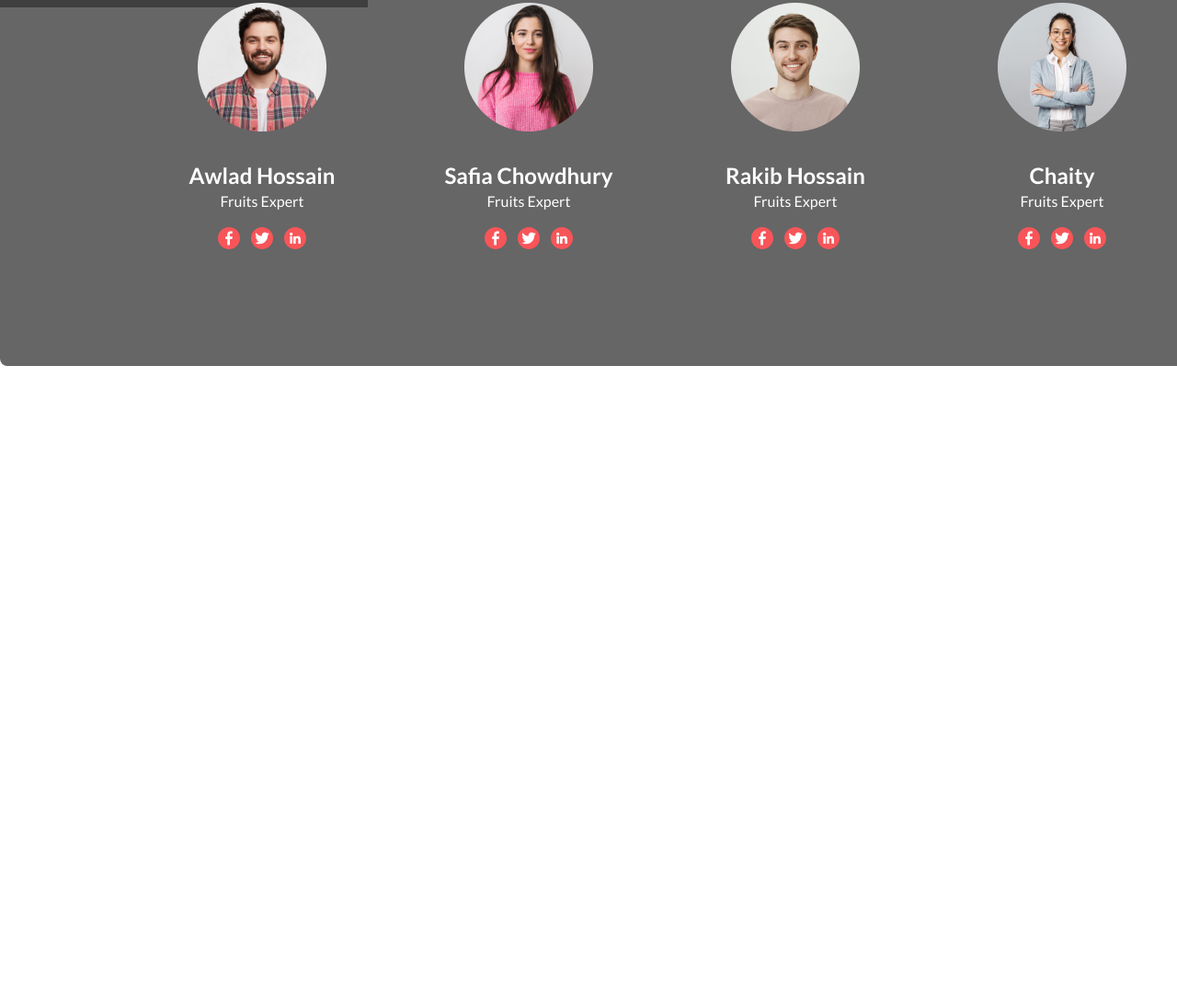
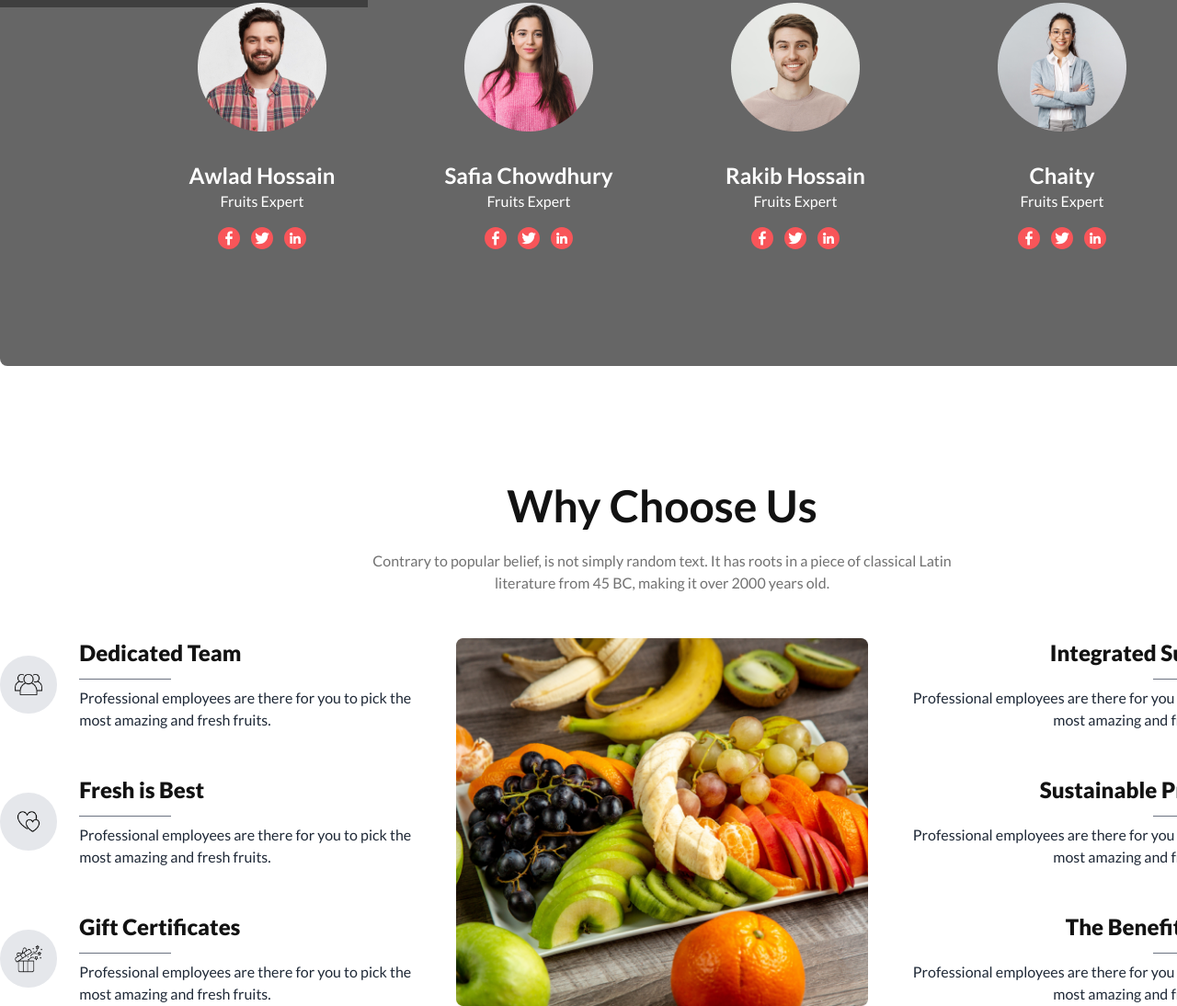
Before and after one commit to syedashiqbd/Fruit-Brust-Assignment-3-by-Ashiq, a plain HTML site: page index.html in a window 1280 px wide. Shown: the part 2698-3792 px from the top of the page at 92% size. Before the commit the page ends 3096 px from the top, so only its background shows below. Drawn offline with nearby package versions, Linux system fonts and the light colour scheme; grey boxes are pictures that could not be loaded.

Commit message:
choose us done for  mobile devices

```diff
--- a/index.html
+++ b/index.html
@@ -94,7 +94,7 @@
       <!-- Nav bar end -->
 
       <!-- Banner Start -->
-      <div class="lg:w-[1440px] w-[385px] font-lato mx-auto">
+      <div class="lg:w-[1440px] w-[375px] font-lato mx-auto">
         <!-- carousel area -->
         <div class="carousel">
           <!-- Slide 1 -->
@@ -303,7 +303,7 @@
       <section class="wrapper font-lato lg:mx-auto">
         <!-- top section of deal -->
         <div
-          class="w-[385px] lg:w-full mx-auto p-5 lg:p-0 lg:flex lg:justify-between lg:items-center"
+          class="w-[375px] lg:w-full mx-auto p-5 lg:p-0 lg:flex lg:justify-between lg:items-center"
         >
           <!-- left information -->
           <div class="text-center lg:text-left">
@@ -533,7 +533,7 @@
       <!-- deal of the day section end -->
 
       <!-- team section start -->
-      <section class="lg:w-[1440px] w-[385px] font-lato mx-auto mt-10 lg:mt-32">
+      <section class="lg:w-[1440px] w-[375px] font-lato mx-auto mt-10 lg:mt-32">
         <div class="relative lg:h-[690px] h-[1340px]">
           <img src="./images/team.png" class="hidden lg:block" />
           <img
@@ -926,22 +926,28 @@
       <!-- team section end -->
 
       <!-- choose us section start -->
-      <section class="wrapper font-lato lg:mx-auto mt-32 hidden">
+      <section class="lg:w-[1440px] w-[375px] font-lato mx-auto lg:mt-32 mt-10">
         <!-- choose us top info -->
-        <div class="text-center">
-          <h2 class="text-[#121212] text-5xl font-bold">Why Choose Us</h2>
-          <p class="text-[#12121299] text-base font-medium mt-6 mb-12">
+        <div class="text-center lg:p-0">
+          <h2 class="text-[#121212] lg:text-5xl text-2xl font-bold">
+            Why Choose Us
+          </h2>
+          <p
+            class="text-[#12121299] lg:text-base text-sm font-medium lg:mt-6 lg:mb-12 mt-3 mb-3 px-5 lg:w-1/2 lg:mx-auto"
+          >
             Contrary to popular belief, is not simply random text. It has roots
-            in a piece of classical <br />
-            Latin literature from 45 BC, making it over 2000 years old.
+            in a piece of classical Latin literature from 45 BC, making it over
+            2000 years old.
           </p>
         </div>
         <!-- choose us 3 column -->
-        <div class="mt-12 grid lg:grid-cols-3 gap-12">
+        <div class="lg:mt-12 mt-6 grid lg:grid-cols-3 gap-12">
           <!-- 1st column -->
-          <div class="left">
+          <div class="left order-2 lg:order-none">
             <!-- 1st card -->
-            <div class="flex items-start gap-6">
+            <div
+              class="flex gap-6 lg:flex-row flex-col items-center text-center lg:text-left"
+            >
               <div class="card_icon p-4 bg-gray-200 rounded-full">
                 <img src="./images/dedicatedteam.png" alt="" srcset="" />
               </div>
@@ -949,15 +955,19 @@
                 <h2 class="text-[#121212] text-2xl font-extrabold">
                   Dedicated Team
                 </h2>
-                <div class="w-[100px] h-[1px] bg-gray-500 mt-3 mb-2"></div>
-                <p>
+                <div
+                  class="w-[100px] h-[1px] bg-gray-500 mt-3 mb-2 mx-auto lg:mx-0"
+                ></div>
+                <p class="mb-10 lg:mb-0">
                   Professional employees are there for you to pick the most
                   amazing and fresh fruits.
                 </p>
               </div>
             </div>
             <!-- 2nd card -->
-            <div class="flex items-start gap-6 mt-12 mb-12">
+            <div
+              class="flex gap-6 lg:flex-row flex-col items-center text-center lg:text-left lg:my-12"
+            >
               <div class="card_icon p-4 bg-gray-200 rounded-full">
                 <img src="./images/fresh.png" alt="" srcset="" />
               </div>
@@ -965,15 +975,19 @@
                 <h2 class="text-[#121212] text-2xl font-extrabold">
                   Fresh is Best
                 </h2>
-                <div class="w-[100px] h-[1px] bg-gray-500 mt-3 mb-2"></div>
-                <p>
+                <div
+                  class="w-[100px] h-[1px] bg-gray-500 mt-3 mb-2 mx-auto lg:mx-0"
+                ></div>
+                <p class="mb-10 lg:mb-0">
                   Professional employees are there for you to pick the most
                   amazing and fresh fruits.
                 </p>
               </div>
             </div>
             <!-- 3rd card -->
-            <div class="flex items-start gap-6">
+            <div
+              class="flex gap-6 lg:flex-row flex-col items-center text-center lg:text-left"
+            >
               <div class="card_icon p-4 bg-gray-200 rounded-full">
                 <img src="./images/gift.png" alt="" srcset="" />
               </div>
@@ -981,8 +995,10 @@
                 <h2 class="text-[#121212] text-2xl font-extrabold">
                   Gift Certificates
                 </h2>
-                <div class="w-[100px] h-[1px] bg-gray-500 mt-3 mb-2"></div>
-                <p>
+                <div
+                  class="w-[100px] h-[1px] bg-gray-500 mt-3 mb-2 mx-auto lg:mx-0"
+                ></div>
+                <p class="lg:mb-0">
                   Professional employees are there for you to pick the most
                   amazing and fresh fruits.
                 </p>
@@ -991,61 +1007,63 @@
           </div>
 
           <!-- 2nd column -->
-          <div class="middle flex items-center">
+          <div class="middle flex items-center order-1 lg:order-none">
             <img src="./images/whychoose1.png" alt="" srcset="" />
           </div>
 
           <!-- 3rd column -->
-          <div class="right text-right">
+          <div class="text-right order-3 lg:order-none">
             <!-- 1st card -->
-            <div class="flex flex-row-reverse items-start gap-6">
+            <div
+              class="flex gap-6 lg:flex-row-reverse flex-col items-center text-center lg:text-right"
+            >
               <div class="card_icon p-4 bg-gray-200 rounded-full">
                 <img src="./images/supplier.png" alt="" srcset="" />
               </div>
-              <div class="card_text">
+
+              <div class="card_text flex flex-col items-center lg:items-end">
                 <h2 class="text-[#121212] text-2xl font-extrabold">
                   Integrated Supplier
                 </h2>
-                <div
-                  class="ml-auto w-[100px] h-[1px] bg-gray-500 mt-3 mb-2"
-                ></div>
-                <p>
+
+                <div class="w-[100px] h-[1px] bg-gray-500 mt-3 mb-2"></div>
+                <p class="mb-10 lg:mb-0">
                   Professional employees are there for you to pick the most
                   amazing and fresh fruits.
                 </p>
               </div>
             </div>
             <!-- 2nd card -->
-            <div class="flex flex-row-reverse items-start gap-6 mt-12 mb-12">
+            <div
+              class="flex gap-6 lg:flex-row-reverse flex-col items-center text-center lg:text-right lg:mt-12 lg:mb-12"
+            >
               <div class="card_icon p-4 bg-gray-200 rounded-full">
                 <img src="./images/practice.png" alt="" srcset="" />
               </div>
-              <div class="card_text">
+              <div class="card_text flex flex-col items-center lg:items-end">
                 <h2 class="text-[#121212] text-2xl font-extrabold">
                   Sustainable Practice
                 </h2>
-                <div
-                  class="ml-auto w-[100px] h-[1px] bg-gray-500 mt-3 mb-2"
-                ></div>
-                <p>
+                <div class="w-[100px] h-[1px] bg-gray-500 mt-3 mb-2"></div>
+                <p class="mb-10 lg:mb-0">
                   Professional employees are there for you to pick the most
                   amazing and fresh fruits.
                 </p>
               </div>
             </div>
             <!-- 3rd card -->
-            <div class="flex flex-row-reverse items-start gap-6">
+            <div
+              class="flex gap-6 lg:flex-row-reverse flex-col items-center text-center lg:text-right"
+            >
               <div class="card_icon p-4 bg-gray-200 rounded-full">
                 <img src="./images/benefits.png" alt="" srcset="" />
               </div>
-              <div class="card_text">
+              <div class="card_text flex flex-col items-center lg:items-end">
                 <h2 class="text-[#121212] text-2xl font-extrabold">
                   The Benefits Only
                 </h2>
-                <div
-                  class="ml-auto w-[100px] h-[1px] bg-gray-500 mt-3 mb-2"
-                ></div>
-                <p>
+                <div class="w-[100px] h-[1px] bg-gray-500 mt-3 mb-2"></div>
+                <p class="mb-10 lg:mb-0">
                   Professional employees are there for you to pick the most
                   amazing and fresh fruits.
                 </p>
```
